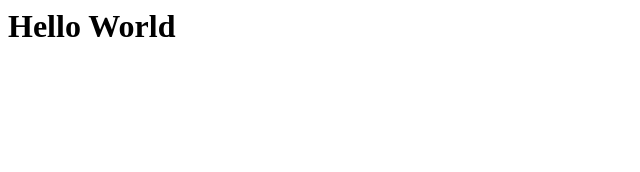
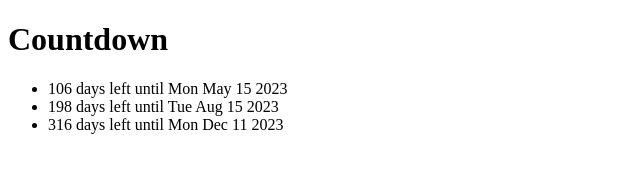
Before and after one commit to gigawhat/gigawhat.github.io, a plain HTML site: page index.html in a window 1280 px wide. Shown: the whole page, without its empty margins (0-640 px from the left). Drawn offline with Linux system fonts and the light colour scheme.

Commit message:
countdown

```diff
--- a/index.html
+++ b/index.html
@@ -1,11 +1,35 @@
+<!DOCTYPE html>
 <html>
 
 <head>
-    <title>Hello World</title>
+    <title></title>
 </head>
 
 <body>
-    <h1>Hello World</h1>
+    <h1>Countdown</h1>
+    <ul id="countdowns"></ul>
+
+    <script>
+        var targetDates = [
+            new Date("May 15, 2023"),
+            new Date("August 15, 2023"),
+            new Date("December 11, 2023")
+        ];
+
+        var currentDate = new Date();
+        var countdowns = document.getElementById("countdowns");
+        countdowns.innerHTML = "";
+
+        for (var i = 0; i < targetDates.length; i++) {
+            var targetDate = targetDates[i];
+            var diff = targetDate - currentDate;
+            var days = Math.floor(diff / (1000 * 60 * 60 * 24));
+
+            var li = document.createElement("li");
+            li.innerHTML = days + " days left until " + targetDate.toDateString();
+            countdowns.appendChild(li);
+        }
+    </script>
 </body>
 
 </html>
```
